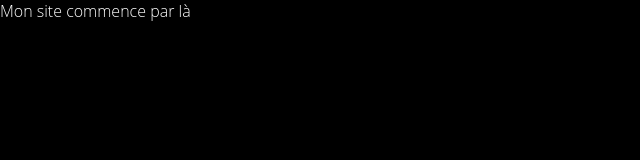
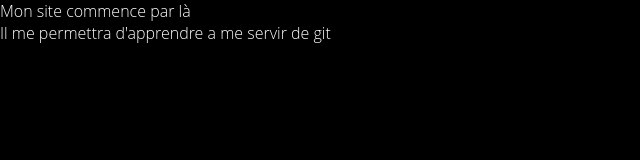
Before and after one commit to agoraproject/openclassrooms_git, a plain HTML site: page index.html in a window 1280 px wide. Shown: the whole page, without its empty margins (0-640 px from the left). Drawn offline with Linux system fonts and the light colour scheme.

Commit message:
ajout paragraphe dans index

```diff
--- a/index.html
+++ b/index.html
@@ -9,5 +9,6 @@
     </head>
     <body>
         <p>Mon site commence par là</p>
+        <p>Il me permettra d'apprendre a me servir de git</p>
     </body>
 </html>
```
